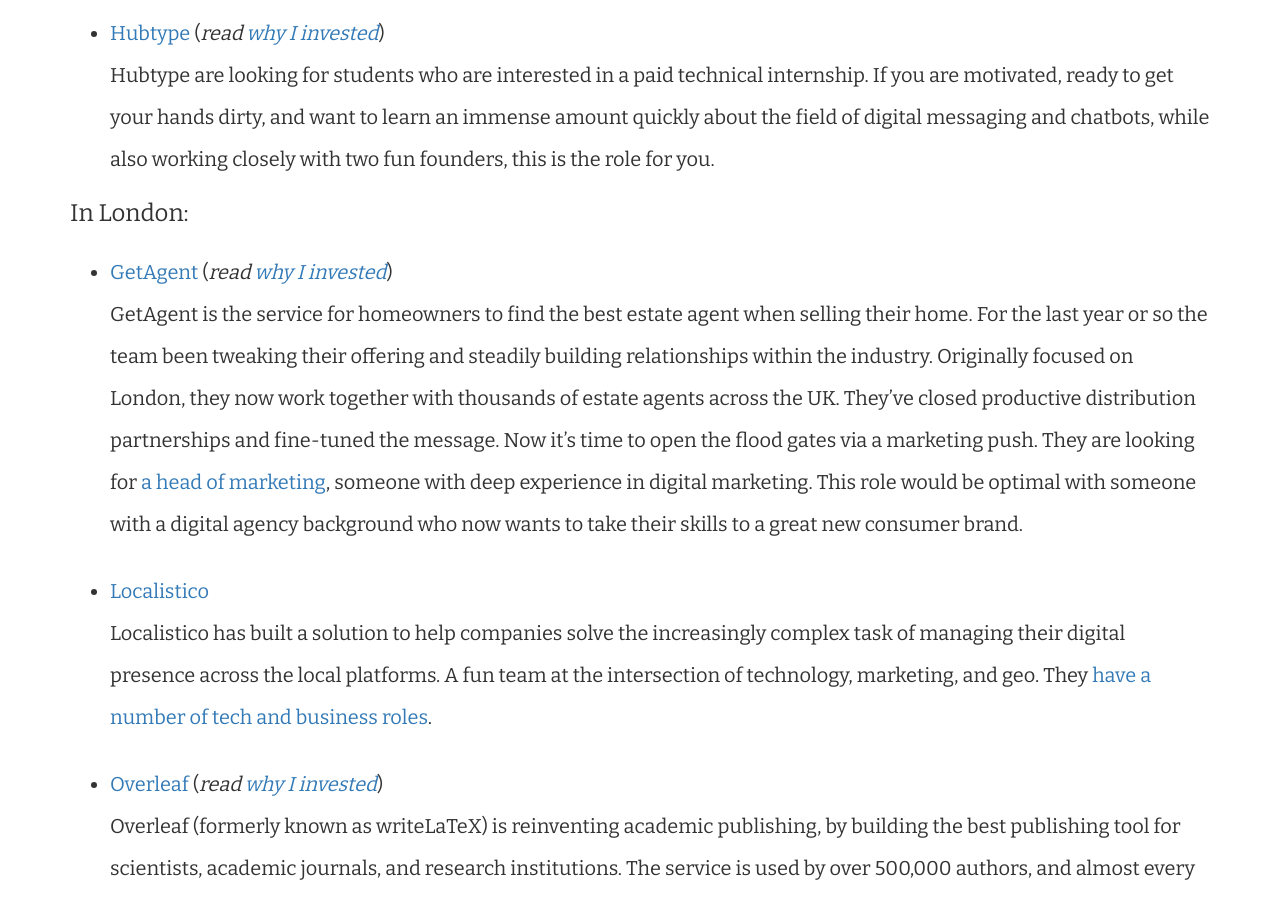
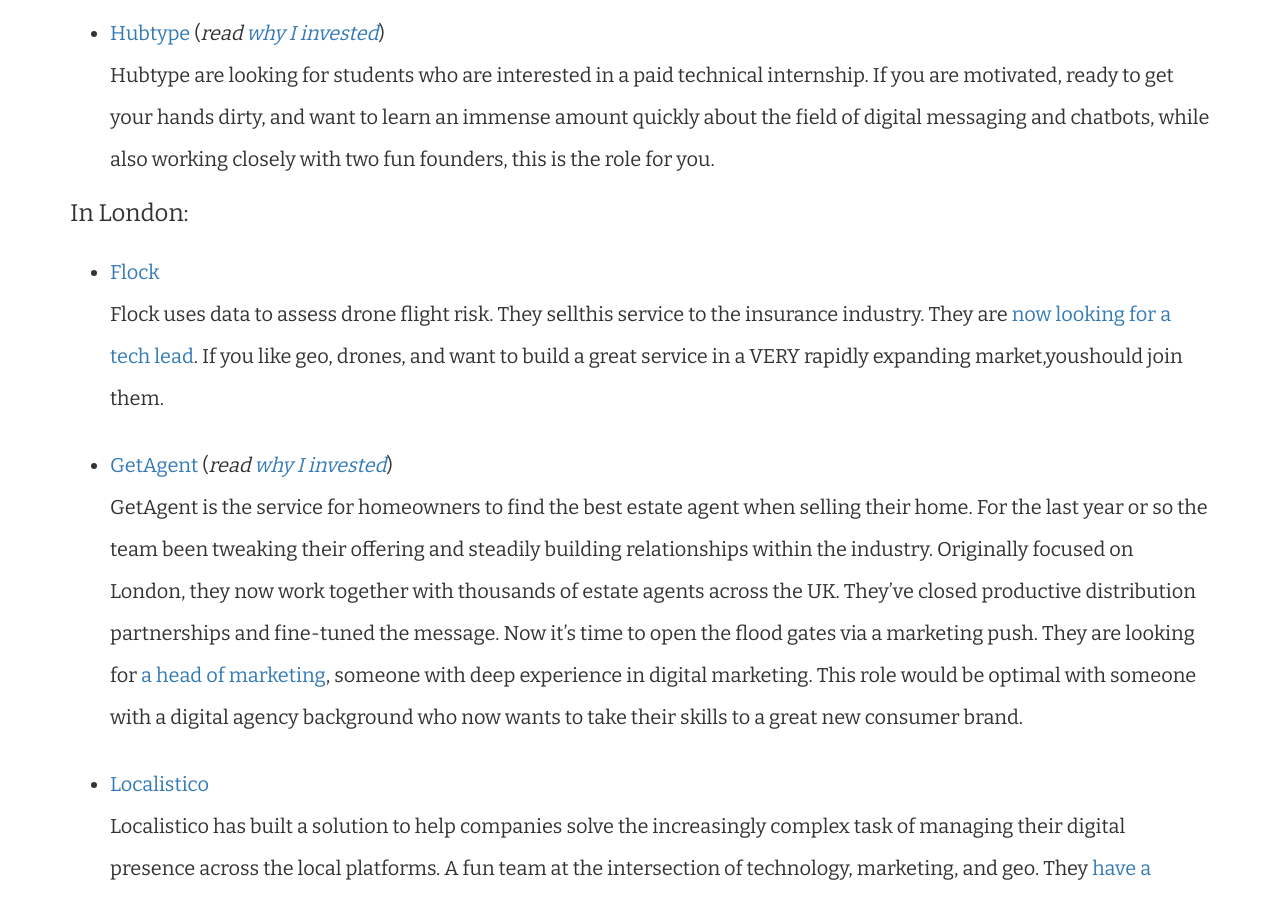
Before and after one commit to freyfogle/freyfogle.github.io, a Jekyll site: the page built from _posts/2016-12-13-im-hiring.md, in a window 1280 px wide and 900 px high, scrolled down 1154 px. Built offline with Jekyll 4.4.1, drawn with Linux system fonts in a browser that asks for light colours; comment, search, counter and statistics services are not loaded.

Commit message:
added Flock

```diff
--- a/_posts/2016-12-13-im-hiring.md
+++ b/_posts/2016-12-13-im-hiring.md
@@ -44,6 +44,12 @@ though of course I'm happy to also explain why I think they're great.
   for you.
 
 <h3>In London:</h3>
+
+  * [Flock](http://flyflock.io/)
+  <br/>Flock uses data to assess drone flight risk. They sellthis service to the
+  insurance industry.
+  They are [now looking for a tech lead](https://flock.breezy.hr/p/098e154b6289-tech-lead-at-flock). If you like geo, drones, and want to build a great service
+  in a VERY rapidly expanding market,youshould join them.
 
   * [GetAgent](https://www.getagent.co.uk) (_read [why I invested](/post/123450809070/investing-in-getagent)_)
   <br/>
```
